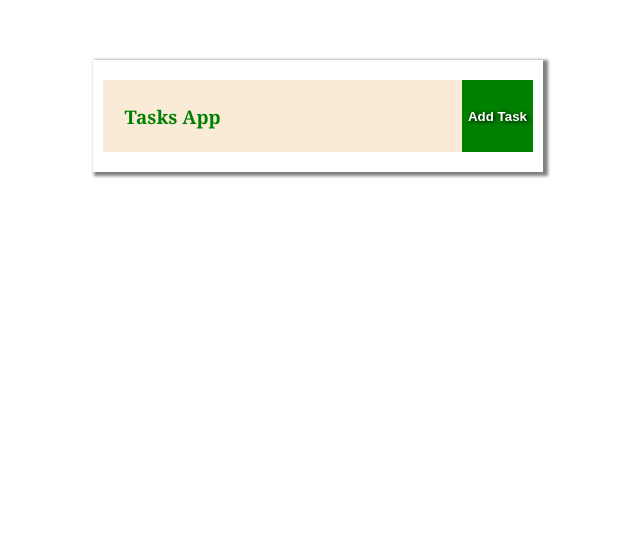
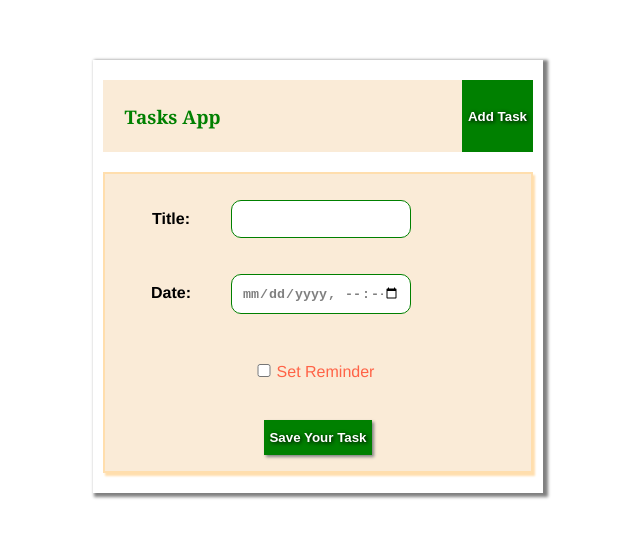
Before and after one commit to ejs11/vue_task-tracker, a Vue app in the folder vue_task-tracking-app/: page / in a window 1280 px wide. Shown: the top 538 px of the page, without its empty margins (322-962 px from the left). Built offline with nearby package versions, Linux system fonts and the light colour scheme.

Commit message:
styling-comps
added css to compos

```diff
--- a/vue_task-tracking-app/src/App.vue
+++ b/vue_task-tracking-app/src/App.vue
@@ -1,16 +1,19 @@
 <template>
   <div class="container">
     <Header/>
+    <Modal/>
   </div>
 </template>
 
 <script>
 import Header from './components/Header.vue'
+import Modal from './components/Modal.vue'
 
 export default {
   name: 'App',
   components: {
-    Header
+    Header,
+    Modal
   }
 }
 </script>
@@ -34,4 +37,15 @@ export default {
   box-sizing: border-box;
   box-shadow: 3px 2px 3px 2px gray;
 }
+Button {
+
+    border: none;
+    outline: none;
+    color: white;
+    font-weight: 600;
+    text-shadow: 0.1em 0.1em 0.3em black;
+    box-sizing: border-box;
+    background-color: green;
+
+}
 </style>
--- a/vue_task-tracking-app/src/components/Header.vue
+++ b/vue_task-tracking-app/src/components/Header.vue
@@ -7,6 +7,7 @@
 
 <script>
 import Button from './Button.vue'
+import Modal from './Modal.vue'
 
 export default {
     name: 'Header',
@@ -18,6 +19,7 @@ export default {
     },
     components: {
         Button,
+        Modal,
     }
 }
 </script>
@@ -36,4 +38,7 @@ h3 {
     padding: 5px;
     color: green;
 }
+button {
+
+}
 </style>
--- /dev/null
+++ b/vue_task-tracking-app/src/components/Modal.vue
@@ -0,0 +1,86 @@
+<template>
+    <div id="modal">
+        <form action="">
+            <div id="title">
+            <label for="">Title:</label>
+            <input type="text" name="" id=""></div>
+
+            <div id="date">
+            <label for="">Date:</label>
+            <input type="datetime-local" name="" placeholder=" 0000" id=""></div>
+
+            <div id="check">
+                <input type="checkbox" name="" id=""><span>Set Reminder</span>
+            </div>
+
+            <div class="btn">
+                <Button label="Save Your Task"/>
+            </div>
+        </form>
+    </div>
+
+
+
+</template>
+
+<script>
+import Button from './Button.vue'
+
+export default {
+    name: 'Modal',
+    components: {
+        Button
+    }
+}
+</script>
+
+<style scoped>
+* {
+    box-sizing: border-box;
+    margin: 10px;
+    padding: 3px;
+}
+form {
+    width: 100%;background-color: antiquewhite;
+    text-align: center;margin: 0px;border: 2px solid navajowhite;
+
+}
+form > div {
+    display: flex;
+}
+input, textarea , label{
+    display: inline-block;
+    font-weight: 700;
+    width: 180px;
+    max-width: 200px;
+    border: 1px solid green;
+    padding: 10px;
+    border-radius:10px ;
+    color: gray;
+}
+input, label {
+    margin-left: -40px;
+}
+label {
+    border: none;
+    color: black;
+}
+#modal {
+    width: 100%;;margin: 0px auto;display: block;padding: 0;
+    margin-top: 20px;box-shadow: 2px 3px 2px navajowhite;
+
+
+}
+.btn Button {
+    padding: 10px 5px;margin: auto;
+    box-shadow: 2px 2px 3px gray;
+}
+#check {
+    display: inline-block;
+    margin-left: -25px;
+}
+span {
+    display: inline-block;
+    margin-left: -90px;color: tomato;
+}
+</style>
```
